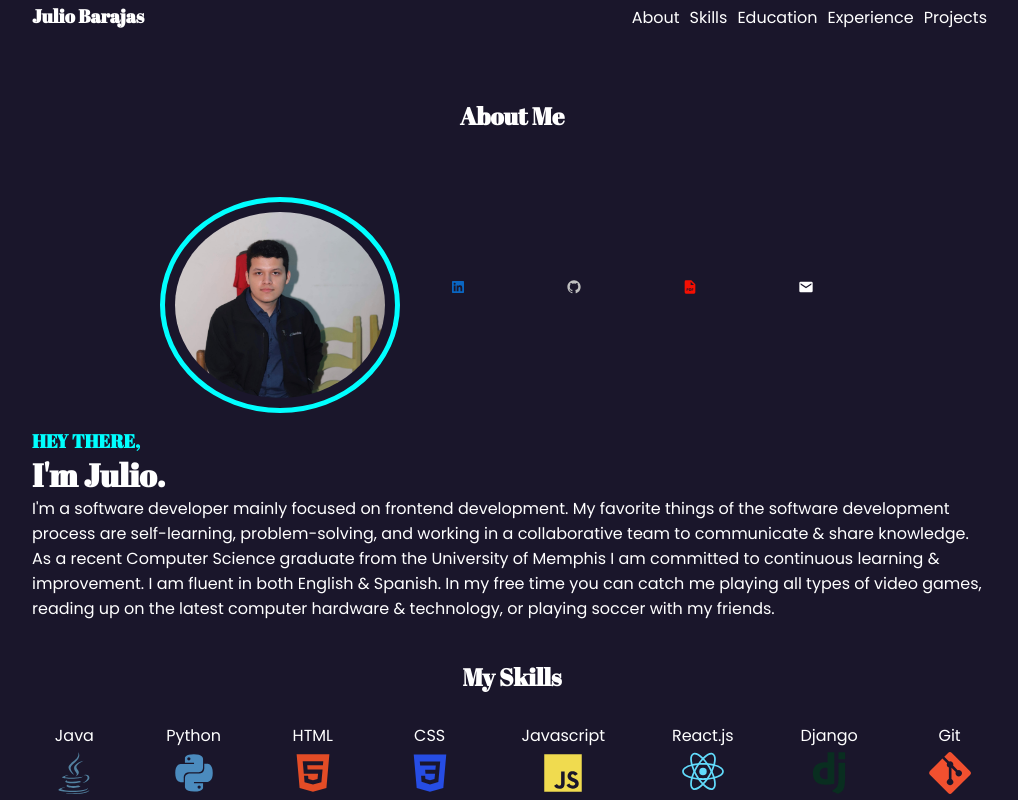
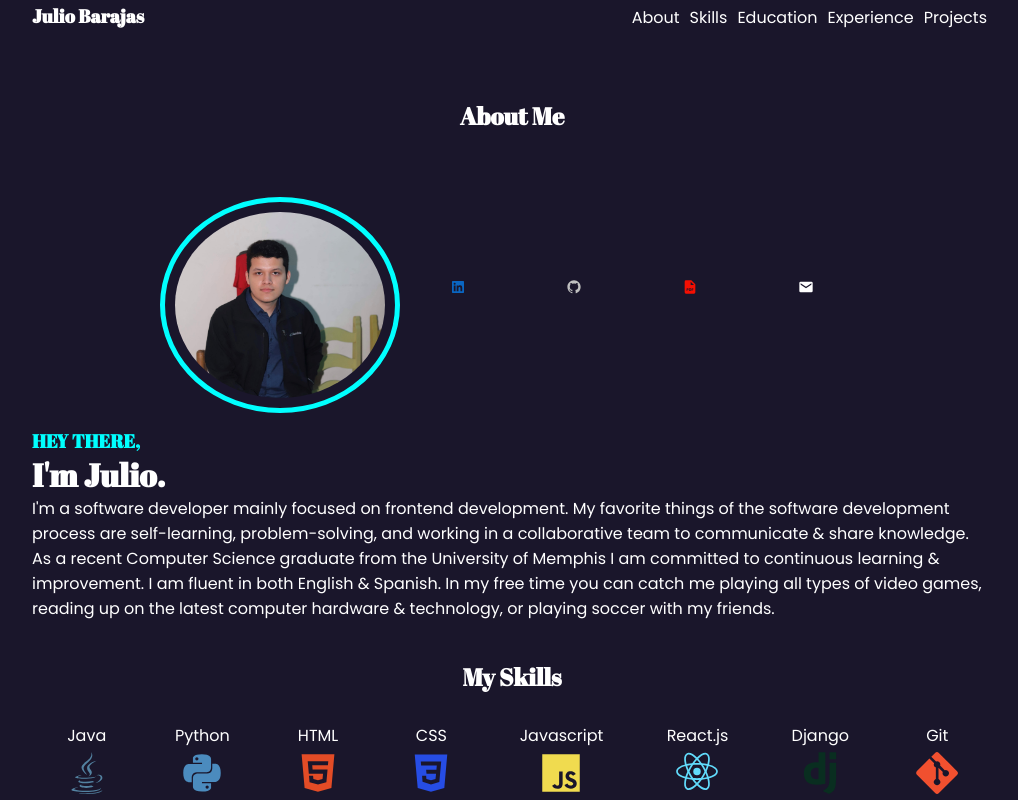
Before and after one commit to juliobarajas/juliobarajas.github.io, a React (Create React App) app: page / in a window 1280 px wide. Shown: the top 800 px of the page, without its empty margins (128-1146 px from the left). Built offline with nearby package versions, Linux system fonts and the light colour scheme.

Commit message:
skills icon spacing changes

```diff
--- a/src/CSS/Skills.css
+++ b/src/CSS/Skills.css
@@ -6,8 +6,8 @@
 .skills ul {
     display: inline-flex;
     flex-wrap: wrap;
-    justify-content: space-around;
-    gap: 2.0rem;
+    justify-content: space-evenly;
+    gap: 2.1rem;
     margin-top: 30px;
 }
 
```
